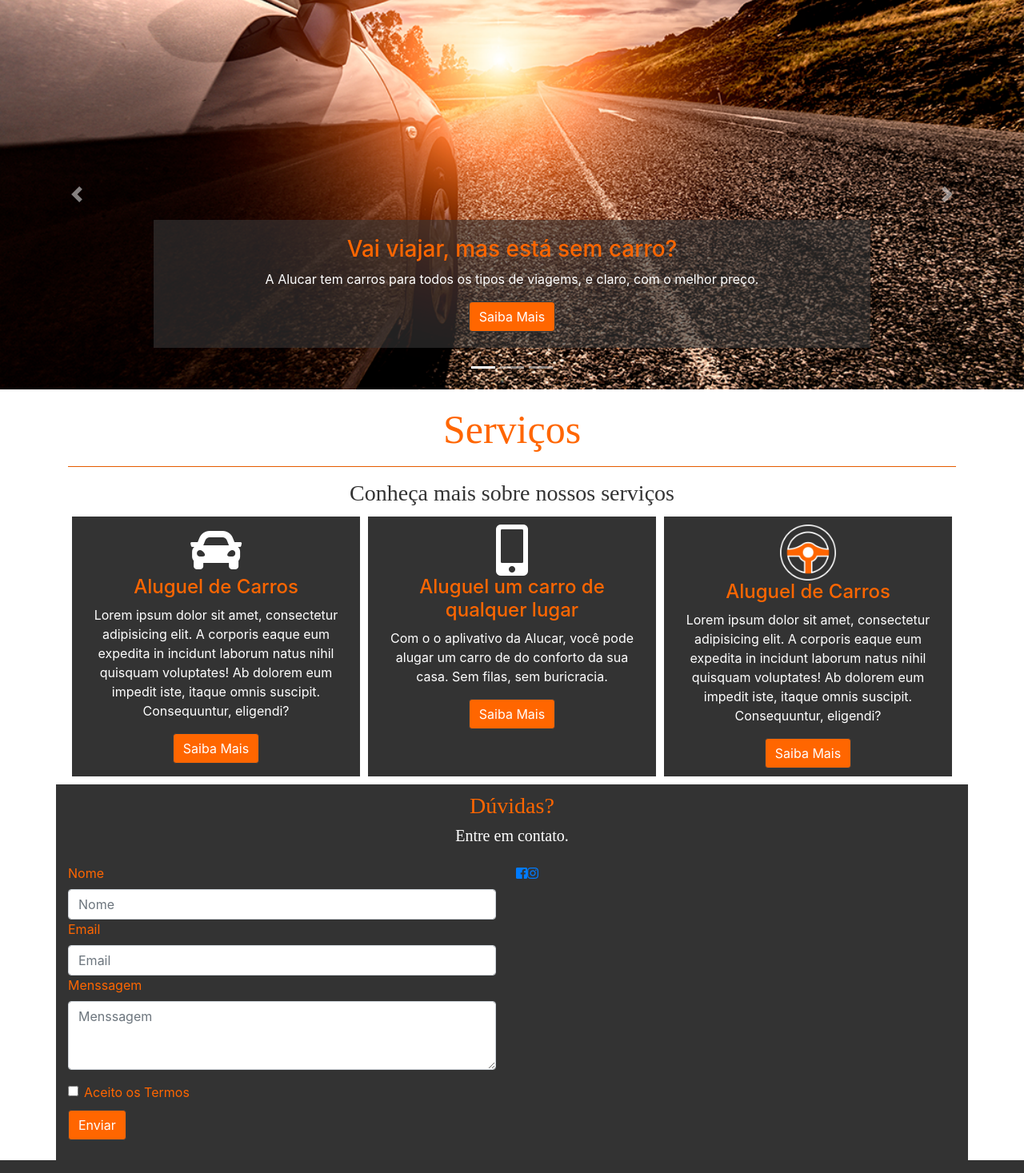
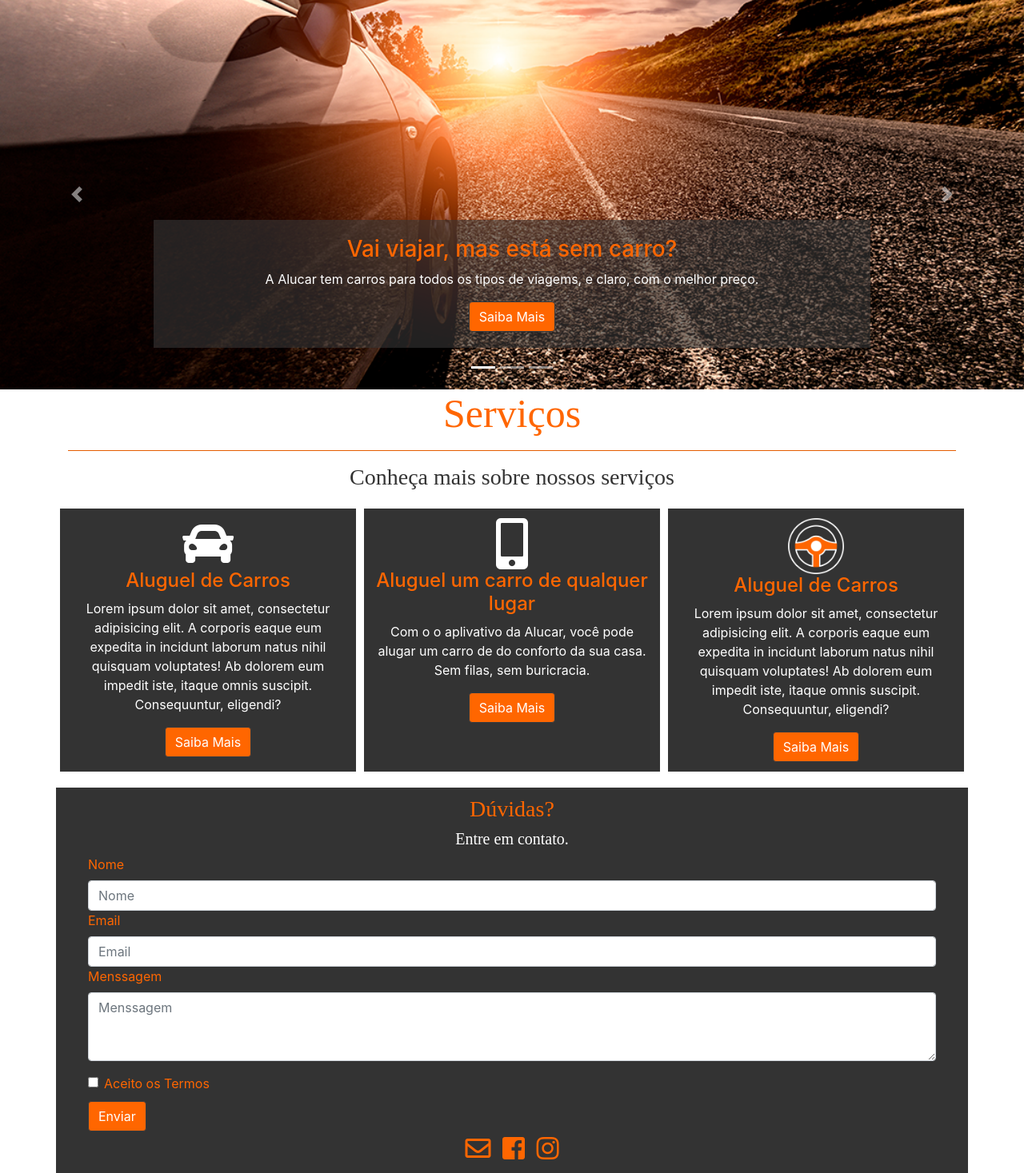
Before and after one commit to VDuard/alucar, a PHP site: page / in a window 1280 px wide. Shown: the part 77-1544 px from the top of the page at 80% size. Run offline with PHP 8.4, Linux system fonts and the light colour scheme; some libraries are stand-ins or nearby versions.

Commit message:
correção 1

```diff
--- a/css/main.css
+++ b/css/main.css
@@ -309,6 +309,10 @@ textarea {
 
 /* ************| Serviços |************ */
 
+.serviços{
+    padding: 10px;
+}
+
 .titulo{
     text-align: center;
 }
@@ -327,11 +331,12 @@ textarea {
 #servicos{
     margin-top: 20px;
     text-align: center;
+
 }
 
 .col{
     background-color: rgba(51,51,51,1);
-    padding: 10px;
+    padding: 12px;
     margin: 5px;
 }
 
@@ -385,5 +390,12 @@ textarea {
     margin-top: 10px;
 }
 
+.social i{
+    color: #ff6600;
+    margin: 5px;
+}
+
+
+
 
 /* ************| Social |************ */
--- a/index.html
+++ b/index.html
@@ -114,14 +114,14 @@
         <!-- /Carouser -->
 
         <!-- Serviços -->
-        <div class="container" id="servicos">
-            <div class="div titulo">
+            <div class="section" align="center">
+                <div class="container titulo" align="center">
                     <h2>Serviços</h2>
                     <hr color="#ff6600">
                     <h3>Conheça mais sobre nossos serviços</h3>
                 </div>
 
-            <div class="container">
+                <div class="container serviços" align="center">
                     <div class="row">
                         <div class="col">
                             <i class="fas fa-car fa-4x" style="color: white"></i>
@@ -155,8 +155,8 @@
             <h5>Entre em contato.</h5>
             </div>
 
-            <div class="row">
-                <div class="col socialCol">
+            <div class="container social">
+                <div class="container" align="left">
                 <form>
                     <div class="form-group">
 
@@ -180,13 +180,15 @@
                 </form>
                 </div>
 
-                <div class="col" socialCol>
-                    <div class="row">
-                        <a href="https://www.facebook.com"><i class="fab fa-facebook-square"></i></a>
-                        <a href="https://www.instagram.com"><i class="fab fa-instagram"></i></a>
+                <div class="container" align="center">
+                    <i class="far fa-envelope fa-2x"></i>
+                    <a href="https://www.facebook.com"><i class="fab fa-facebook-square fa-2x"></i></a>
+                    <a href="https://www.instagram.com"><i class="fab fa-instagram fa-2x"></i></a>
+
                 </div>
+
             </div>
-            </div>
+
         </div>
         <!-- /Social -->
 
```
Lines whose indentation alone changed are shown as unchanged.
